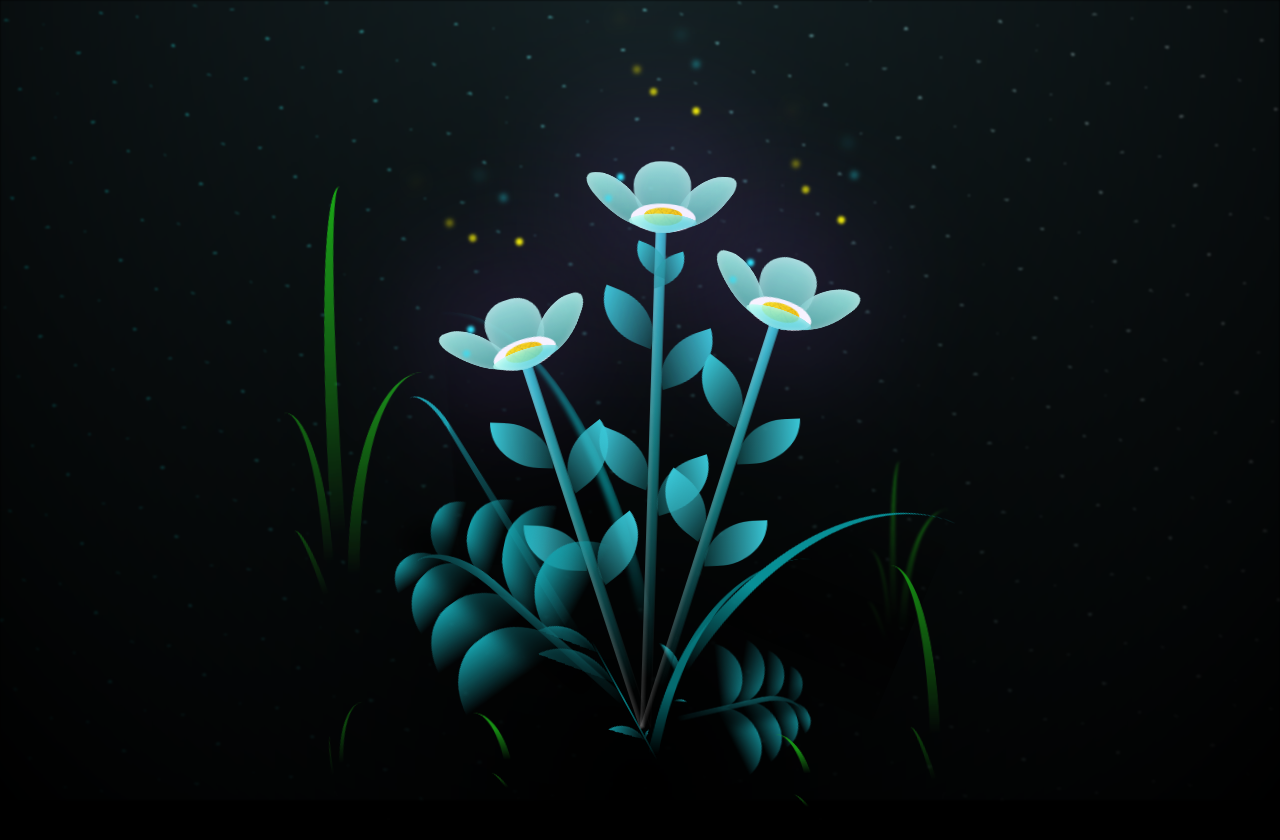
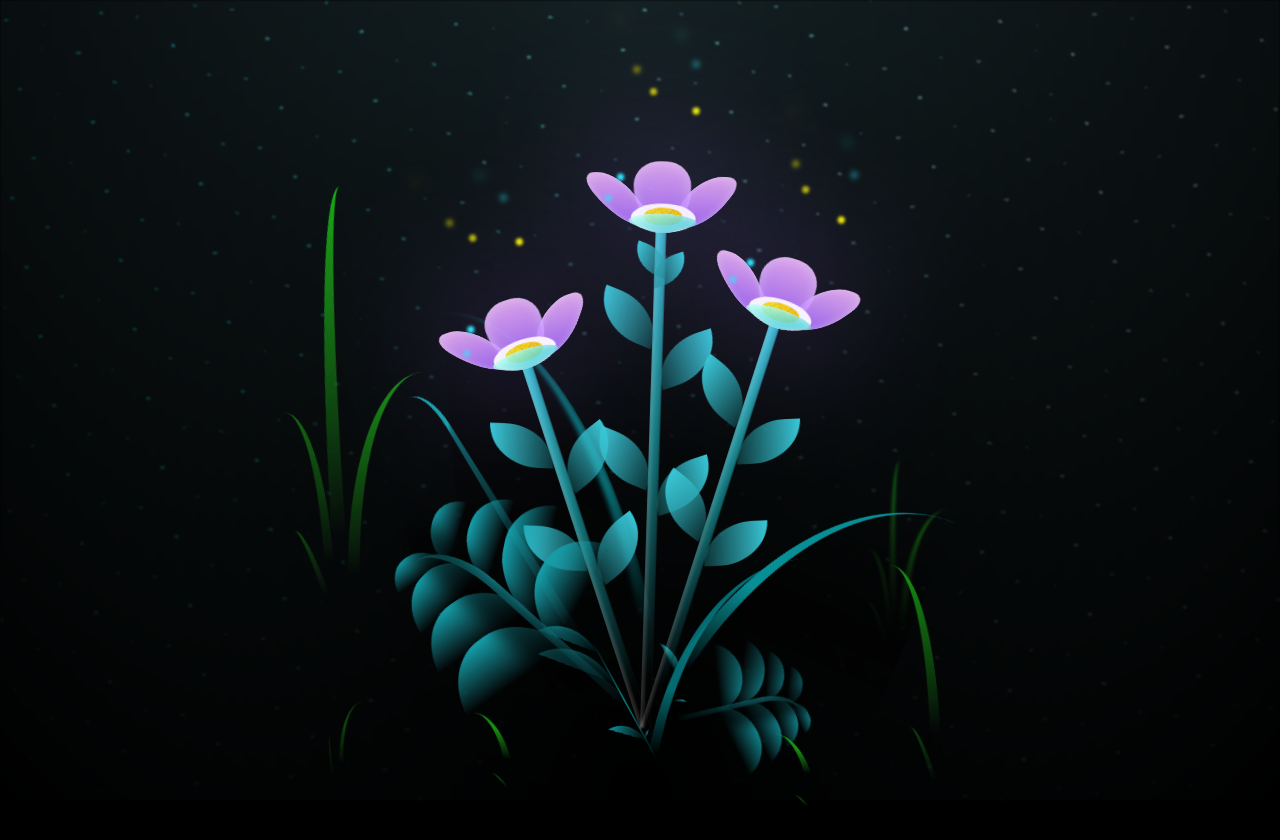
Before and after one commit to FabioRomeri/flowers, a plain HTML site: page index.html in a window 1280 px wide. Drawn offline with Linux system fonts and the light colour scheme.

Commit message:
Update style.css

```diff
--- a/style.css
+++ b/style.css
@@ -141,7 +141,7 @@ body {
   height: 11vmin;
   border-radius: 51% 49% 47% 53%/44% 45% 55% 69%;
   background-color: #a7ffee;
-  background-image: linear-gradient(to top, #54b8aa, #a7ffee);
+  background-image: linear-gradient(to top, #a96bff, #f6baff);
   transform-origin: bottom center;
   opacity: 0.9;
   box-shadow: inset 0 0 2vmin rgba(255, 255, 255, 0.5);
```
